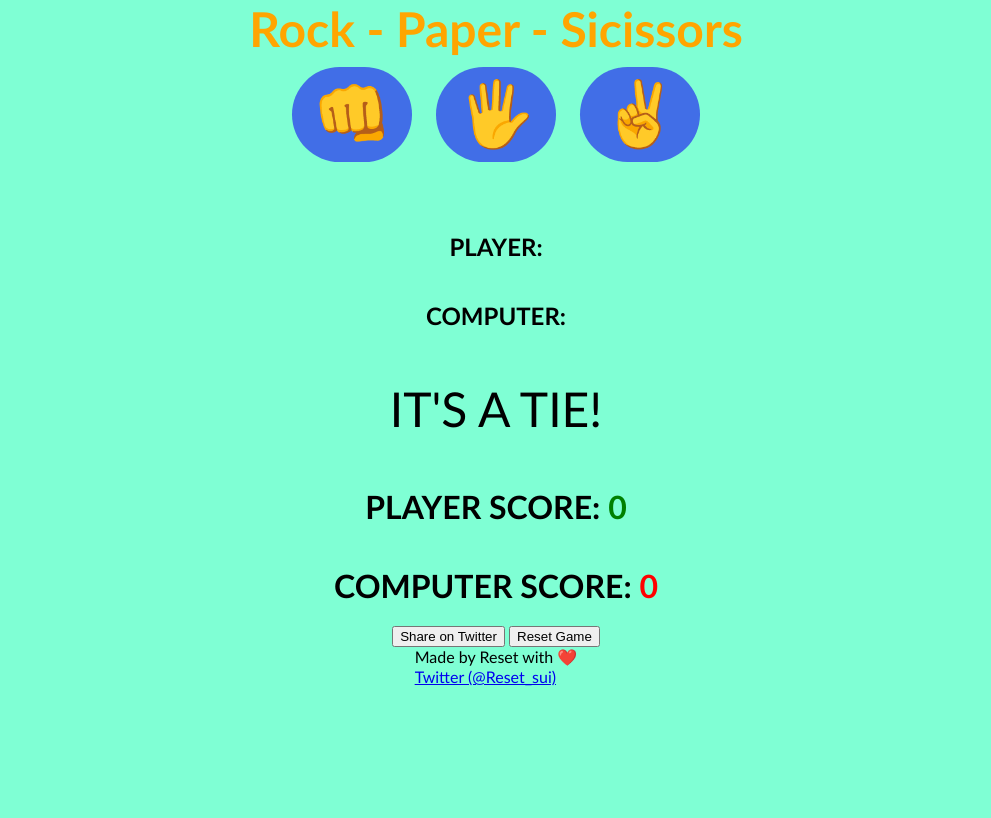
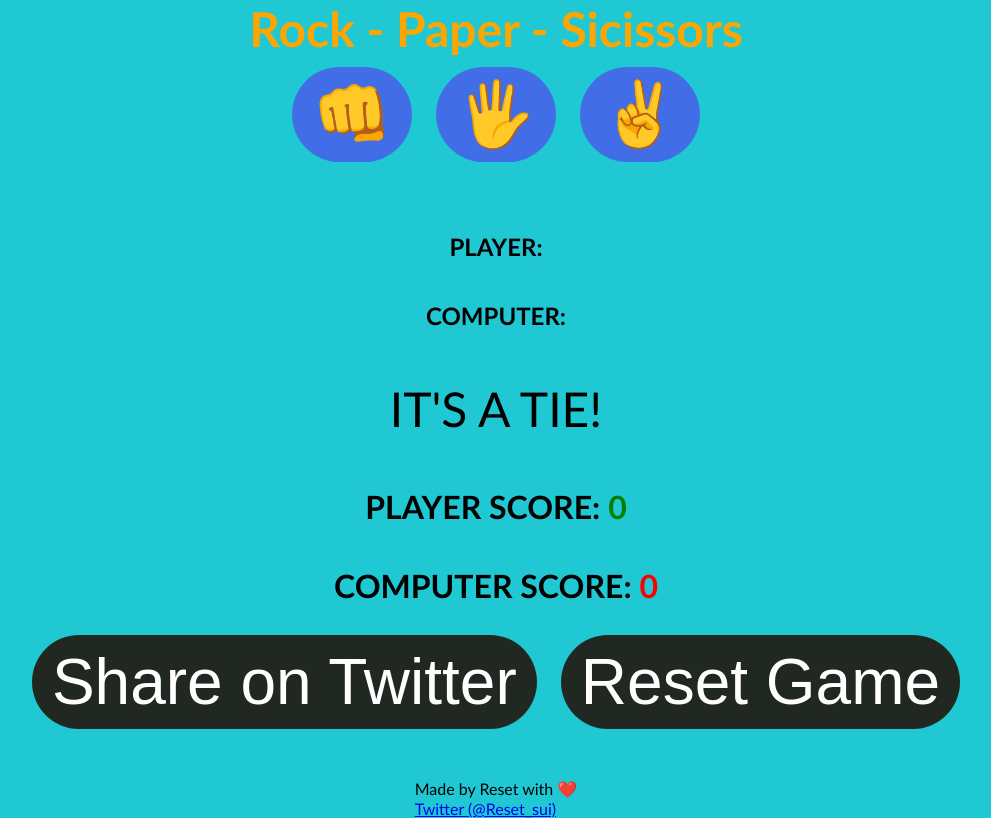
Before and after one commit to vabhinavrao/game, a plain HTML site: page index.html in a window 1280 px wide. Shown: the whole page, without its empty margins (144-1135 px from the left). Drawn offline with Linux system fonts and the light colour scheme.

Commit message:
Update style.css

```diff
--- a/style.css
+++ b/style.css
@@ -1,5 +1,10 @@
 body{
-    font-family: 'Gill Sans', 'Gill Sans MT', Calibri, 'Trebuchet MS', sans-serifarial, sans-serif;margin: auto;display: flex;flex-direction: column;align-items: center;background-color: aquamarine;
+    font-family: 'Gill Sans', 'Gill Sans MT', Calibri, 'Trebuchet MS', sans-serifarial, sans-serif;
+    margin: auto;
+    display: flex;
+    flex-direction: column;
+    align-items: center;
+    background-color: rgb(32, 200, 212);
 }
 h1{
     font-size: 3em;
@@ -44,3 +49,21 @@ h1{
 }.suiText{
     color: rgb(40, 122, 177);
 }
+.end{
+    margin-bottom: 40px;
+}
+.end button{
+    font-size: 4em;
+    color: white;
+    margin: 10px;
+    padding: 10px 20px;
+    border: none;
+    border-radius: 50px;
+    background-color: rgb(33, 39, 33);
+    cursor: pointer;
+    transform: background-color 0.3s;
+}
+.end button:hover{
+    background-color: rgb(119, 138, 117)
+}
+/* Thank you Bro code for the helpful tutorial for js,html,css  ❤️*/
```
